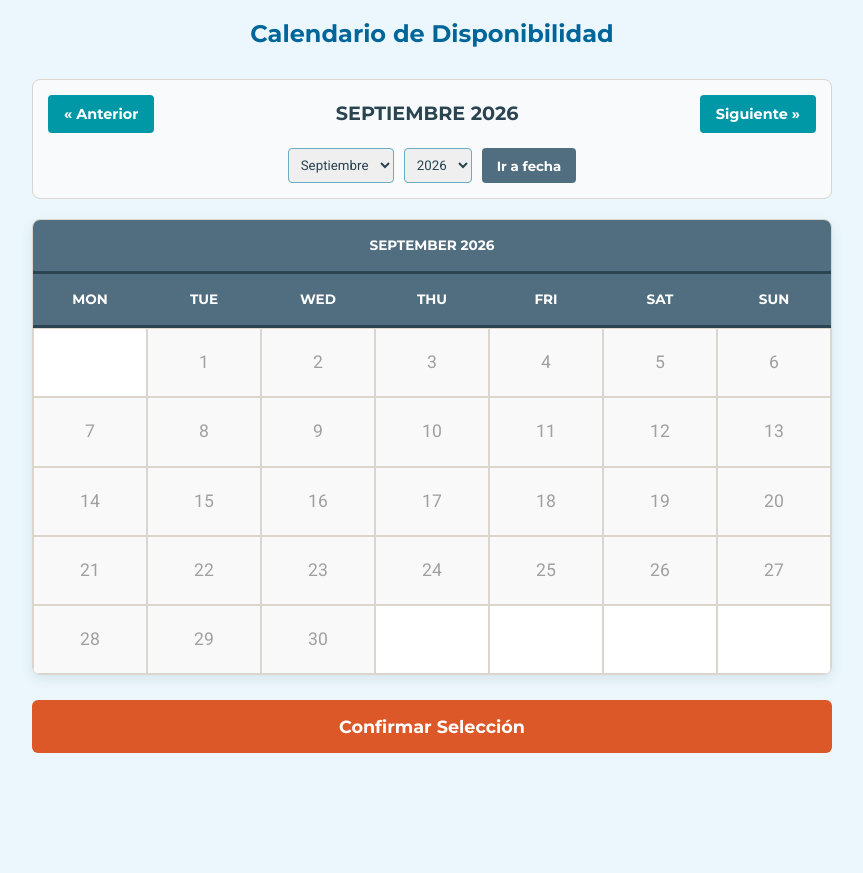
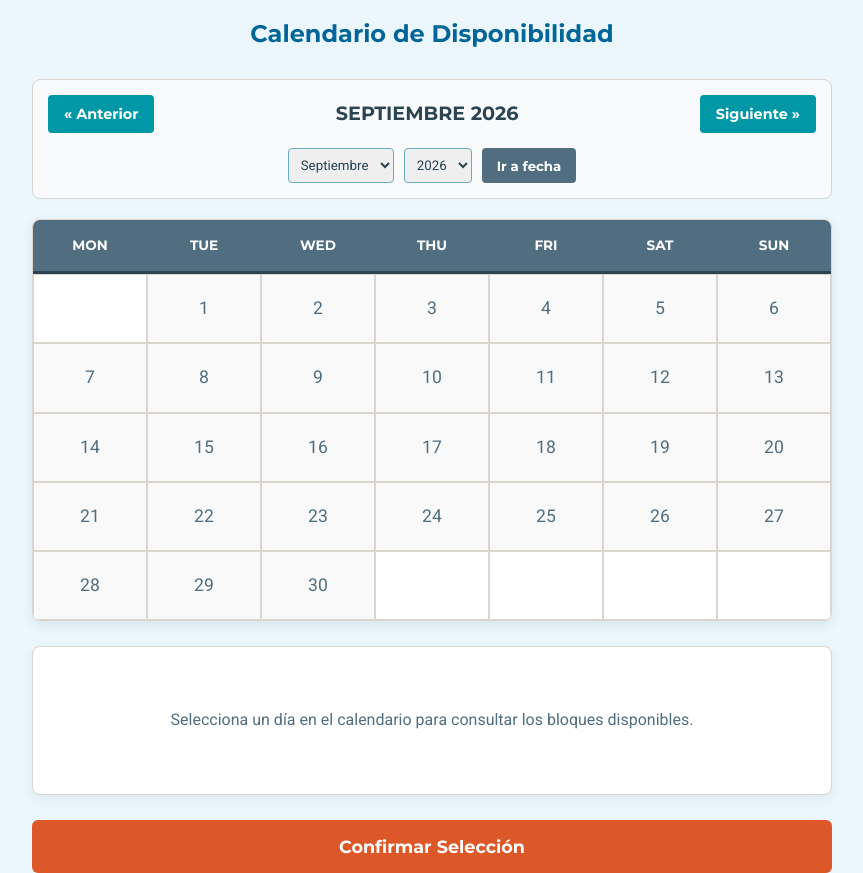
Before and after one commit to darkanthem21/oev-sala-grabacion, a Django app: page /agenda/calendario/ in a window 1280 px wide. Shown: the whole page, without its empty margins (208-1071 px from the left). Before the commit the page ends 753 px from the top, so only its background shows below. Run offline with Django 5.2, Linux system fonts and the light colour scheme; data that the repository does not hold is empty.

Commit message:
feat(agenda): agregar display de bloques horarios según la fecha escogida
Se agrega un menú inferior, bajo el calendario, que muestra los bloques existentes en una fecha escogida.

```diff
--- a/src/agenda/templates/agenda/calendario.html
+++ b/src/agenda/templates/agenda/calendario.html
@@ -40,6 +40,17 @@
 
         <div class="calendario">
             {{ calendario|safe }}
+        </div>
+
+        <!-- Panel de despliegue visual de bloques del día seleccionado -->
+        <div id="panel-bloques" class="panel-bloques">
+            {% if fecha_str %}
+                {% include "agenda/bloques_dia.html" with bloques=bloques_seleccionados fecha=fecha_seleccionada fecha_str=fecha_str %}
+            {% else %}
+                <div class="mensaje-sin-seleccion">
+                    <p>Selecciona un día en el calendario para consultar los bloques disponibles.</p>
+                </div>
+            {% endif %}
         </div>
 
         <button id="btn-confirmar" class="btn-accion">Confirmar Selección</button>
@@ -150,6 +161,10 @@
             border: 1px solid #dbd5d0;
         }
 
+        .calendario table th.month {
+            display: none;
+        }
+
         .calendario th {
             background-color: #516e80;
             padding: 15px;
@@ -170,20 +185,16 @@
             transition: all 0.2s ease;
         }
 
+        .calendario td.dia-seleccionable {
+            cursor: pointer;
+        }
+
         .calendario td:not(.noday):not(.available) {
-            color: #a0a0a0;
+            color: #516e80;
             background-color: #f9f9f9;
         }
 
-        .calendario .available {
-            background-color: #ebf7fc;
-            color: #006699;
-            font-weight: 500;
-            cursor: pointer;
-            position: relative;
-        }
-
-        .calendario .available:hover {
+        .calendario td.dia-seleccionable:hover {
             background-color: #68abc2;
             color: #ffffff;
             transform: scale(1.02);
@@ -192,12 +203,129 @@
             border-radius: 4px;
         }
 
+        .calendario .available {
+            background-color: #ebf7fc;
+            color: #006699;
+            font-weight: 500;
+            position: relative;
+        }
+
+        .calendario td.dia-seleccionable.selected,
         .calendario .available.selected {
-            background-color: #0097a6;
-            color: #ffffff;
+            background-color: #0097a6 !important;
+            color: #ffffff !important;
             border-radius: 4px;
             box-shadow: inset 0 0 0 2px #006699;
             font-weight: bold;
+        }
+
+        /* --- Panel y tarjetas de bloques --- */
+        .panel-bloques {
+            margin-top: 25px;
+            background: #ffffff;
+            border: 1px solid #dbd5d0;
+            border-radius: 8px;
+            padding: 20px;
+            box-shadow: 0 4px 12px rgba(42, 68, 81, 0.08);
+        }
+
+        .mensaje-sin-seleccion, .sin-bloques, .cargando-bloques {
+            text-align: center;
+            padding: 25px;
+            color: #516e80;
+            font-size: 1rem;
+        }
+
+        .encabezado-bloques {
+            display: flex;
+            justify-content: space-between;
+            align-items: center;
+            border-bottom: 2px solid #ebf7fc;
+            padding-bottom: 12px;
+            margin-bottom: 20px;
+        }
+
+        .titulo-bloques {
+            font-family: 'Montserrat', sans-serif;
+            font-size: 1.15rem;
+            color: #006699;
+            margin: 0;
+        }
+
+        .total-bloques {
+            font-size: 0.85rem;
+            color: #516e80;
+            background: #ebf7fc;
+            padding: 4px 10px;
+            border-radius: 12px;
+            font-weight: 500;
+        }
+
+        .grilla-bloques {
+            display: grid;
+            grid-template-columns: repeat(auto-fill, minmax(220px, 1fr));
+            gap: 15px;
+        }
+
+        .tarjeta-bloque {
+            border: 1px solid #dbd5d0;
+            border-radius: 6px;
+            padding: 14px;
+            display: flex;
+            flex-direction: column;
+            gap: 10px;
+            background: #ffffff;
+            transition: all 0.2s ease;
+        }
+
+        .tarjeta-bloque.disponible {
+            border-left: 5px solid #0097a6;
+        }
+
+        .tarjeta-bloque.disponible:hover {
+            box-shadow: 0 3px 10px rgba(0, 151, 166, 0.2);
+            border-color: #0097a6;
+        }
+
+        .tarjeta-bloque.no-disponible {
+            border-left: 5px solid #dd5829;
+            background-color: #fafafa;
+            opacity: 0.85;
+        }
+
+        .bloque-hora {
+            font-size: 1.05rem;
+            color: #2a4451;
+            display: flex;
+            align-items: center;
+            gap: 8px;
+        }
+
+        .icono-reloj {
+            font-size: 1.1rem;
+            color: #516e80;
+        }
+
+        .badge {
+            display: inline-block;
+            padding: 3px 10px;
+            border-radius: 4px;
+            font-size: 0.8rem;
+            font-weight: 500;
+            text-transform: uppercase;
+            letter-spacing: 0.5px;
+        }
+
+        .badge-disponible {
+            background-color: #ebf7fc;
+            color: #006699;
+            border: 1px solid #68abc2;
+        }
+
+        .badge-no-disponible {
+            background-color: #fdf2e9;
+            color: #dd5829;
+            border: 1px solid #e3994c;
         }
 
         .btn-accion {
@@ -222,25 +350,52 @@
 
     <script>
         document.addEventListener("DOMContentLoaded", function() {
-            const celdasDisponibles = document.querySelectorAll('.calendario td.available');
+            const celdasSeleccionables = document.querySelectorAll('.calendario td.dia-seleccionable');
+            const panelBloques = document.getElementById('panel-bloques');
             const btnConfirmar = document.getElementById('btn-confirmar');
 
-            celdasDisponibles.forEach(celda => {
+            celdasSeleccionables.forEach(celda => {
                 celda.addEventListener('click', function() {
-                    this.classList.toggle('selected');
+                    const fecha = this.getAttribute('data-date');
+                    if (!fecha) return;
+
+                    // Actualizar selección visual (día activo)
+                    celdasSeleccionables.forEach(c => c.classList.remove('selected'));
+                    this.classList.add('selected');
+
+                    // Indicador de carga
+                    panelBloques.innerHTML = '<div class="cargando-bloques"><p>Buscando bloques para ' + fecha + '...</p></div>';
+
+                    // Consultar los Bloques definidos en agenda/models.py para la fecha seleccionada
+                    fetch(`/agenda/bloques/?fecha=${fecha}`)
+                        .then(response => {
+                            if (!response.ok) {
+                                throw new Error('Error al consultar bloques');
+                            }
+                            return response.text();
+                        })
+                        .then(html => {
+                            panelBloques.innerHTML = html;
+                        })
+                        .catch(error => {
+                            console.error('Error:', error);
+                            panelBloques.innerHTML = '<div class="sin-bloques"><p>Error al cargar los bloques del día seleccionado.</p></div>';
+                        });
                 });
             });
 
-            btnConfirmar.addEventListener('click', function() {
-                const celdasSeleccionadas = document.querySelectorAll('.calendario td.available.selected');
-                const fechas = Array.from(celdasSeleccionadas).map(celda => celda.getAttribute('data-date'));
+            if (btnConfirmar) {
+                btnConfirmar.addEventListener('click', function() {
+                    const celdaSeleccionada = document.querySelector('.calendario td.dia-seleccionable.selected');
 
-                if (fechas.length > 0) {
-                    alert("Días seleccionados actualmente:\n" + fechas.join('\n'));
-                } else {
-                    alert("Por favor, selecciona al menos un día del calendario.");
-                }
-            });
+                    if (celdaSeleccionada) {
+                        const fecha = celdaSeleccionada.getAttribute('data-date');
+                        alert("Día seleccionado: " + fecha);
+                    } else {
+                        alert("Por favor, selecciona un día del calendario.");
+                    }
+                });
+            }
         });
     </script>
 {% endblock %}
--- a/src/agenda/urls.py
+++ b/src/agenda/urls.py
@@ -3,4 +3,5 @@ from . import views
 
 urlpatterns = [
     path("calendario/", views.calendario, name="calendario"),
+    path("bloques/", views.bloques_dia, name="bloques_dia"),
 ]
--- a/src/agenda/views.py
+++ b/src/agenda/views.py
@@ -4,11 +4,12 @@ from datetime import datetime, date
 from .models import Bloque
 
 class AgendaCalendar(calendar.HTMLCalendar):
-    def __init__(self, bloques, year, month):
+    def __init__(self, bloques, year, month, fecha_seleccionada=None):
         super().__init__()
         self.bloques = {b.fecha.day for b in bloques}
         self.year = year
         self.month = month
+        self.fecha_seleccionada = fecha_seleccionada
 
     def formatday(self, day, weekday):
         if day == 0:
@@ -17,10 +18,12 @@ class AgendaCalendar(calendar.HTMLCalendar):
         css_class = self.cssclasses[weekday]
         if day in self.bloques:
             css_class += ' available'
-            date_str = f"{self.year}-{self.month:02d}-{day:02d}"
-            return f'<td class="{css_class}" data-date="{date_str}">{day}</td>'
 
-        return f'<td class="{css_class}">{day}</td>'
+        date_str = f"{self.year}-{self.month:02d}-{day:02d}"
+        if self.fecha_seleccionada and self.fecha_seleccionada == date(self.year, self.month, day):
+            css_class += ' selected'
+
+        return f'<td class="{css_class} dia-seleccionable" data-date="{date_str}">{day}</td>'
 
 def calendario(request):
     # --- MÉTODO PLACEHOLDER: LÍMITES DE VISUALIZACIÓN ---
@@ -47,10 +50,21 @@ def calendario(request):
     elif fecha_solicitada > date(FECHA_MAXIMA.year, FECHA_MAXIMA.month, 1):
         year, month = FECHA_MAXIMA.year, FECHA_MAXIMA.month
 
+    # Bloques del día seleccionado (si se pasó en el query param fecha)
+    fecha_str = request.GET.get('fecha')
+    fecha_seleccionada = None
+    bloques_seleccionados = []
+    if fecha_str:
+        try:
+            fecha_seleccionada = datetime.strptime(fecha_str, "%Y-%m-%d").date()
+            bloques_seleccionados = Bloque.objects.filter(fecha=fecha_seleccionada).order_by('hora_inicio')
+        except ValueError:
+            fecha_str = None
+
     # Filtrar bloques para el mes y año en curso
     bloques = Bloque.objects.filter(fecha__year=year, fecha__month=month, disponible=True)
 
-    cal = AgendaCalendar(bloques, year, month)
+    cal = AgendaCalendar(bloques, year, month, fecha_seleccionada=fecha_seleccionada)
     html_cal = cal.formatmonth(year, month)
 
     # Lógica de navegación (Cálculo del mes anterior y siguiente)
@@ -85,4 +99,25 @@ def calendario(request):
         "mostrar_siguiente": mostrar_siguiente,
         "meses": meses_espanol,
         "anios_permitidos": range(FECHA_MINIMA.year, FECHA_MAXIMA.year + 1),
+        "fecha_seleccionada": fecha_seleccionada,
+        "fecha_str": fecha_str,
+        "bloques_seleccionados": bloques_seleccionados,
     })
+
+
+def bloques_dia(request):
+    fecha_str = request.GET.get('fecha')
+    fecha = None
+    bloques = []
+    if fecha_str:
+        try:
+            fecha = datetime.strptime(fecha_str, "%Y-%m-%d").date()
+            bloques = Bloque.objects.filter(fecha=fecha).order_by('hora_inicio')
+        except ValueError:
+            pass
+
+    return render(request, "agenda/bloques_dia.html", {
+        "bloques": bloques,
+        "fecha": fecha,
+        "fecha_str": fecha_str,
+    })
```
Also changed, not shown: src/agenda/templates/agenda/bloques_dia.html (added, +36 -0 lines).
